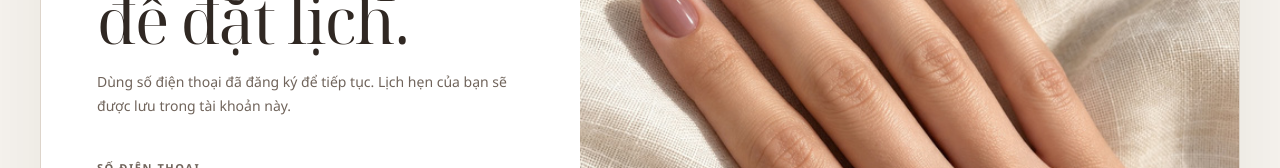
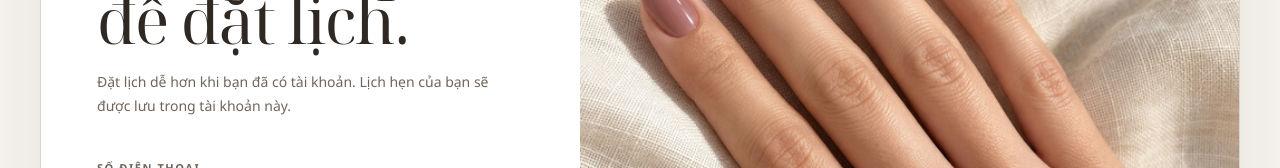
Before and after one commit to hello1224354/nail_salon_api, a Next.js app in the folder frontend/: page /login in a window 1280 px wide. Shown: the part 314-482 px from the top of the page. Built offline with nearby package versions, Linux system fonts and the light colour scheme; no server answers.

Commit message:
refine login account copy

```diff
--- a/frontend/src/app/login/page.tsx
+++ b/frontend/src/app/login/page.tsx
@@ -26,7 +26,7 @@ export default async function LoginPage() {
                             để đặt lịch.
                         </h1>
                         <p className="mt-5 max-w-md text-sm leading-6 text-muted">
-                            Dùng số điện thoại đã đăng ký để tiếp tục. Lịch hẹn của bạn sẽ được lưu trong tài khoản này.
+                            Đặt lịch dễ hơn khi bạn đã có tài khoản. Lịch hẹn của bạn sẽ được lưu trong tài khoản này.
                         </p>
 
                         <LoginForm />
```
